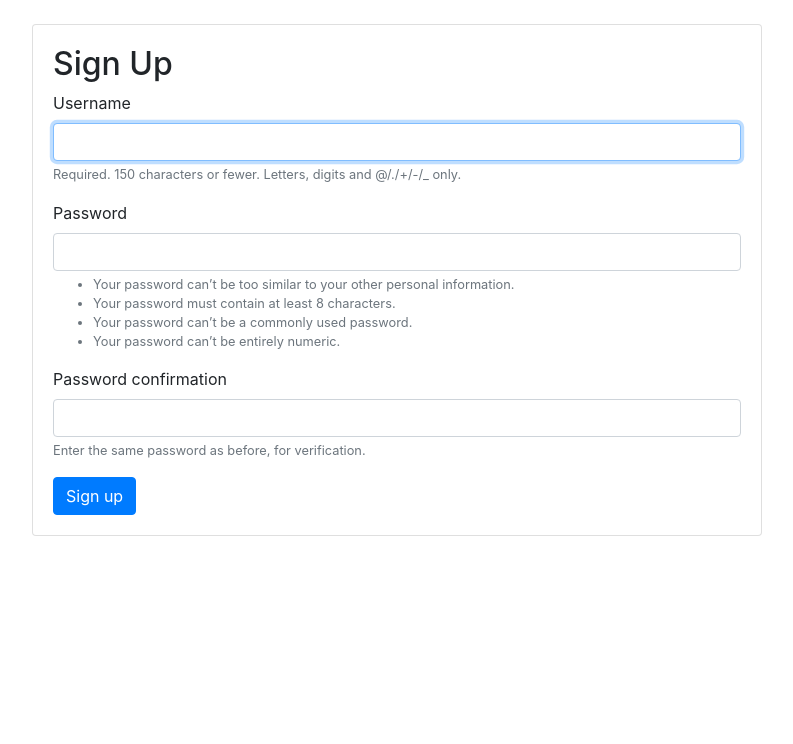
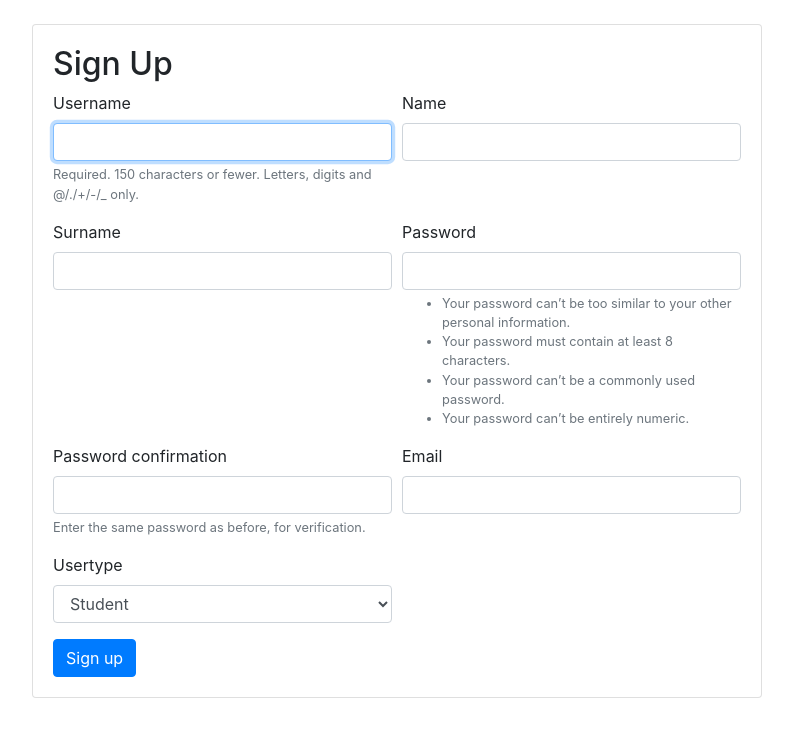
Before and after one commit to melihkagan/pladat, a Django app: page /signup/ in a window 1280 px wide. Shown: the part 56-800 px from the top of the page, without its empty margins (243-1036 px from the left). Run offline with Django 3.2, Linux system fonts and the light colour scheme; parts of the project's set-up code (start-up, migrations or seed data) failed here and were passed over; some libraries are stand-ins or nearby versions.

Commit message:
signup form fixed, related objects created

```diff
--- a/mainapp/forms.py
+++ b/mainapp/forms.py
@@ -1,4 +1,9 @@
+import unicodedata
+
 from django import forms
+from . import models
+from django.contrib.auth.models import User
+from django.contrib.auth.forms import UserCreationForm
 
 class SkillForm(forms.Form):
     skill = forms.CharField(initial='skill', max_length=100)
@@ -6,3 +11,11 @@ class SkillForm(forms.Form):
 class JobForm(forms.Form):
     title = forms.CharField(initial='title', max_length=200)
     description = forms.CharField(initial='description', max_length=600)
+
+class SignupForm(UserCreationForm):
+    email = forms.CharField( widget=forms.TextInput(), max_length=100, required=True)
+
+    USERTYPES = (('1', 'Student'), ('2', 'Employer'))
+    usertype = forms.CharField(widget=forms.Select(choices=USERTYPES), required=True)
+    name = forms.CharField( widget=forms.TextInput(), max_length=100, required=True)
+    surname = forms.CharField( widget=forms.TextInput(), max_length=100, required=True)
--- a/mainapp/templates/registration/signup.html
+++ b/mainapp/templates/registration/signup.html
@@ -1,7 +1,9 @@
 {% extends 'landing.html' %}
 
 {% load crispy_forms_tags %}
+<!--
 
+-->
 {% block content %}
   <div class="row justify-content-center">
     <div class="col-8">
@@ -9,8 +11,33 @@
         <div class="card-body">
           <h2>Sign Up</h2>
           <form method="post">
-            {% csrf_token %}
-            {{ form|crispy }}
+            {% csrf_token %}<form method="post">
+              {% csrf_token %}
+              <div class="form-row">
+                <div class="form-group col-md-6 mb-0">
+                  {{ form.username|as_crispy_field }}
+                </div>
+                <div class="form-group col-md-6 mb-0">
+                  {{ form.name|as_crispy_field }}
+                </div>
+                <div class="form-group col-md-6 mb-0">
+                  {{ form.surname|as_crispy_field }}
+                </div>
+                <div class="form-group col-md-6 mb-0">
+                  {{ form.password1|as_crispy_field }}
+                </div>
+                <div class="form-group col-md-6 mb-0">
+                  {{ form.password2|as_crispy_field }}
+                </div>
+                <div class="form-group col-md-6 mb-0">
+                  {{ form.email|as_crispy_field }}
+                </div>
+                <div class="form-group col-md-6 mb-0">
+                  {{ form.usertype|as_crispy_field }}
+                </div>
+
+              </div>
+
             <button type="submit" class="btn btn-primary">Sign up</button>
           </form>
         </div>
--- a/mainapp/views.py
+++ b/mainapp/views.py
@@ -5,7 +5,8 @@ from django.contrib.auth.decorators import login_required
 from django.views.generic import TemplateView
 from django.contrib.auth.mixins import LoginRequiredMixin
 from django.http import HttpResponse, HttpResponseRedirect
-from .forms import SkillForm, JobForm
+from django import forms
+from .forms import SkillForm, JobForm, SignupForm
 from mainapp.models import Student, Job, Employer
 # Create your views here.
 
@@ -74,12 +75,26 @@ def add_job(request, userid):
 
 def signup(request):
     if request.method == 'POST':
-        form = UserCreationForm(request.POST)
+        form = SignupForm(request.POST)
         if form.is_valid():
             form.save()
+
+            username = User.objects.get(username = form.cleaned_data.get('username'))
+            user_mail = form.cleaned_data.get('email')
+            username.email = user_mail
+            username.save()
+
+            user_name = form.cleaned_data.get('name')
+            user_surname = form.cleaned_data.get('surname')
+            if(form.cleaned_data.get('usertype') == '1'):
+                Student(user_id = username.id, name = user_name, surname = user_surname, e_mail = user_mail).save()
+            elif(form.cleaned_data.get('usertype') == '2'):
+                Employer(user_id = username.id, name = user_name, surname = user_surname, e_mail = user_mail).save()
+            #print(form.cleaned_data.get('email'))
+            #print(form.cleaned_data.get('usertype'))
             return redirect('index')
     else:
-        form = UserCreationForm()
+        form = SignupForm()
     return render(request, 'registration/signup.html', {
         'form': form
     })
--- a/pladat/settings.py
+++ b/pladat/settings.py
@@ -88,7 +88,6 @@ DATABASES = {
     }
 }
 
-
 # Password validation
 # https://docs.djangoproject.com/en/3.1/ref/settings/#auth-password-validators
 
```
Also changed, not shown: mainapp/form.html (added, +39 -0 lines), mainapp/models.py (+9 -1 lines), db.sqlite3, mainapp/migrations/0001_initial.py, mainapp/migrations/0002_auto_20201221_1350.py (deleted).
